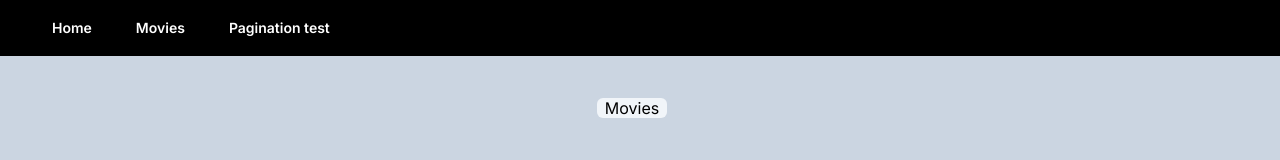
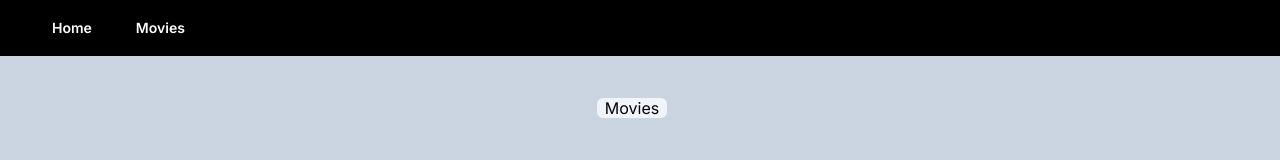
Before and after one commit to johnhm22/nextjs-pagination, a Next.js app: page / in a window 1280 px wide. Shown: the top 160 px of the page. Built offline with nearby package versions, Linux system fonts and the light colour scheme.

Commit message:
Removing link to Pagination page which has now been deleted as it was for test purposes only

```diff
--- a/app/components/Navbar.tsx
+++ b/app/components/Navbar.tsx
@@ -22,12 +22,6 @@ const Navbar = () => {
             >
               Movies
             </Link>
-            <Link
-              href='/pagination'
-              className='flex text-white font-semibold px-4 py-1 text-xs md:text-sm'
-            >
-              Pagination test
-            </Link>
           </>
         </div>
       </nav>
```
